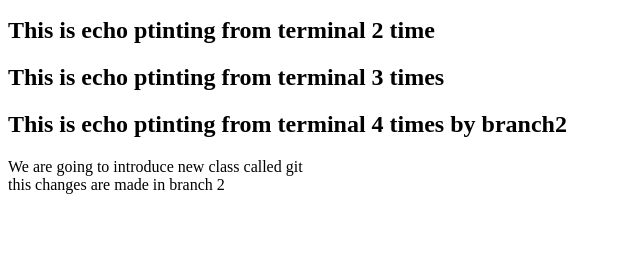
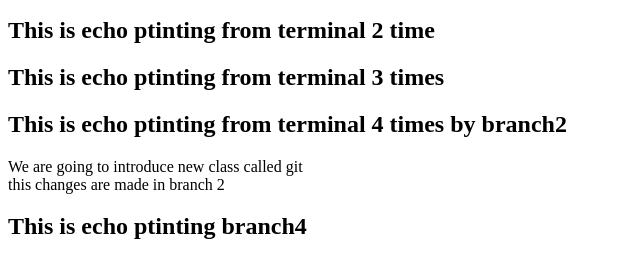
Before and after one commit to AMANKUMAR1020/gitlearning, a plain HTML site: page git.html in a window 1280 px wide. Shown: the part 110-388 px from the top of the page, without its empty margins (0-640 px from the left). Drawn offline with Linux system fonts and the light colour scheme.

Commit message:
Conflict Demo 1

```diff
--- a/git.html
+++ b/git.html
@@ -15,3 +15,4 @@
 	<div>this changes are made in branch 2</div>
 </body>
 </html>
+<h2>This is echo ptinting branch4  </h2>
```
